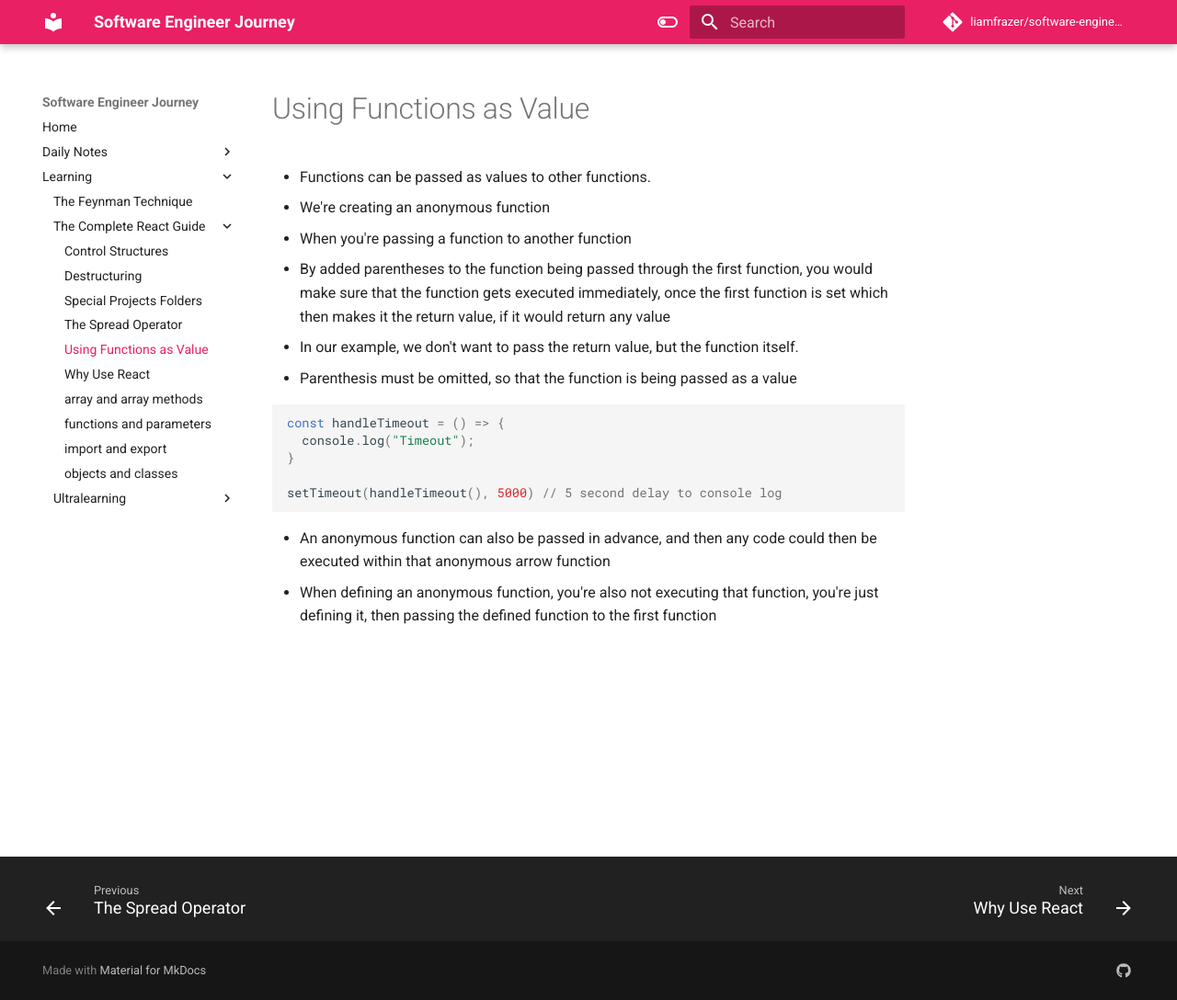
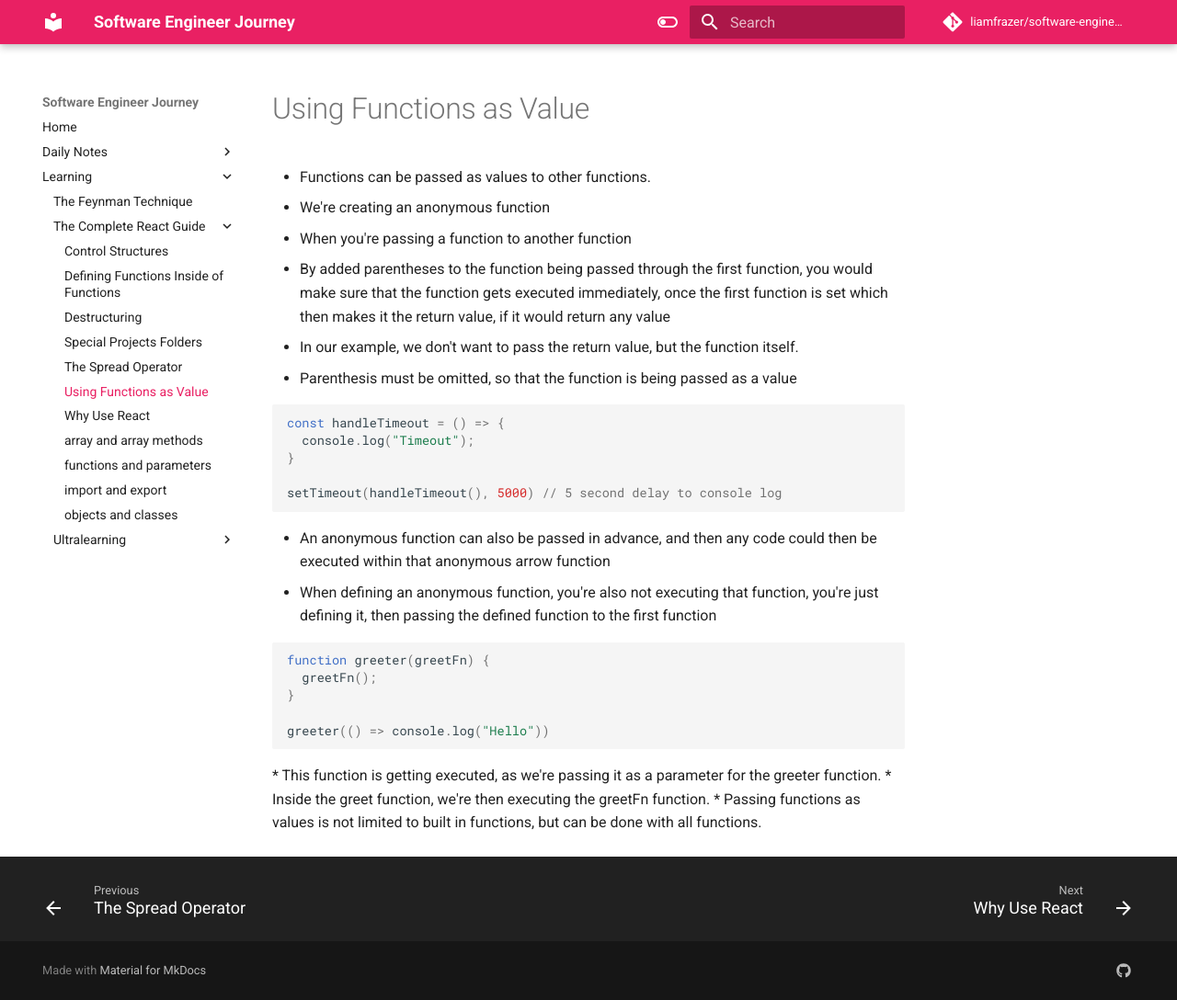
Before and after one commit to liamfrazer/software-engineer-journey, an MkDocs documentation site: the page built from docs/Learning/The Complete React Guide/Using Functions as Values.md, in a window 1280 px wide and 1088 px high. Shown: the whole window at 92% size. Built offline with MkDocs 1.6.1 and Material for MkDocs 9.7.7, drawn with Linux system fonts in a browser that asks for light colours; comment, search, counter and statistics services are not loaded.

Commit message:
vault backup: 2023-12-10 14:13:00

````diff
--- /dev/null
+++ b/docs/Learning/The Complete React Guide/Defining Functions Inside of Functions.md
@@ -0,0 +1,6 @@
+---
+tags:
+  - functions
+  - define
+---
+# Defining Functions Inside of Functions
--- a/docs/Learning/The Complete React Guide/Using Functions as Values.md
+++ b/docs/Learning/The Complete React Guide/Using Functions as Values.md
@@ -26,3 +26,14 @@ setTimeout(handleTimeout(), 5000) // 5 second delay to console log
 
 * An anonymous function can also be passed in advance, and then any code could then be executed within that anonymous arrow function
 * When defining an anonymous function, you're also not executing that function, you're just defining it, then passing the defined function to the first function
+
+```js
+function greeter(greetFn) {
+  greetFn();
+}
+
+greeter(() => console.log("Hello"))
+```
+* This function is getting executed, as we're passing it as a parameter for the greeter function.
+* Inside the greet function, we're then executing the greetFn function.
+* Passing functions as values is not limited to built in functions, but can be done with all functions.
````
Also changed, not shown: docs/index.md (+1 -0 lines).
